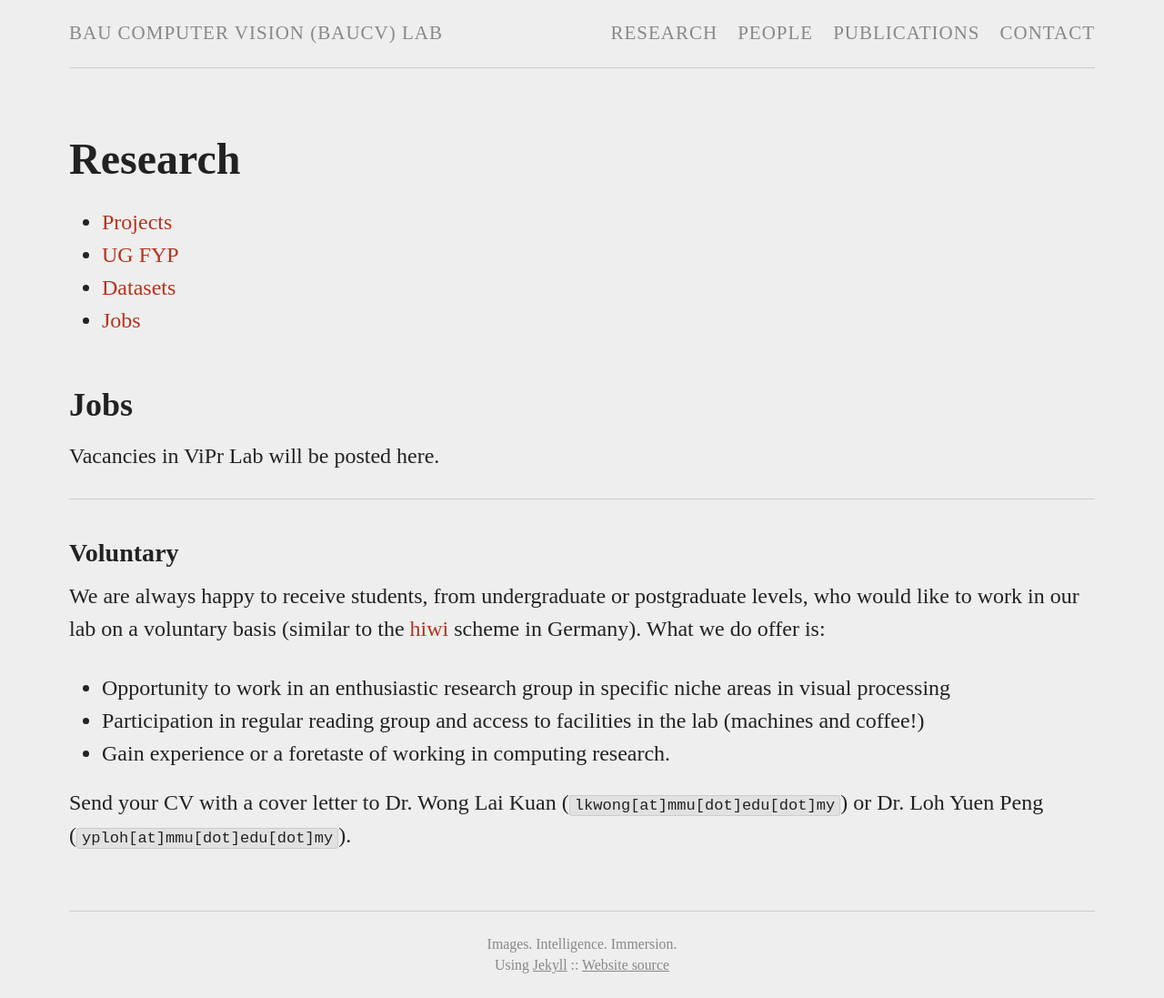
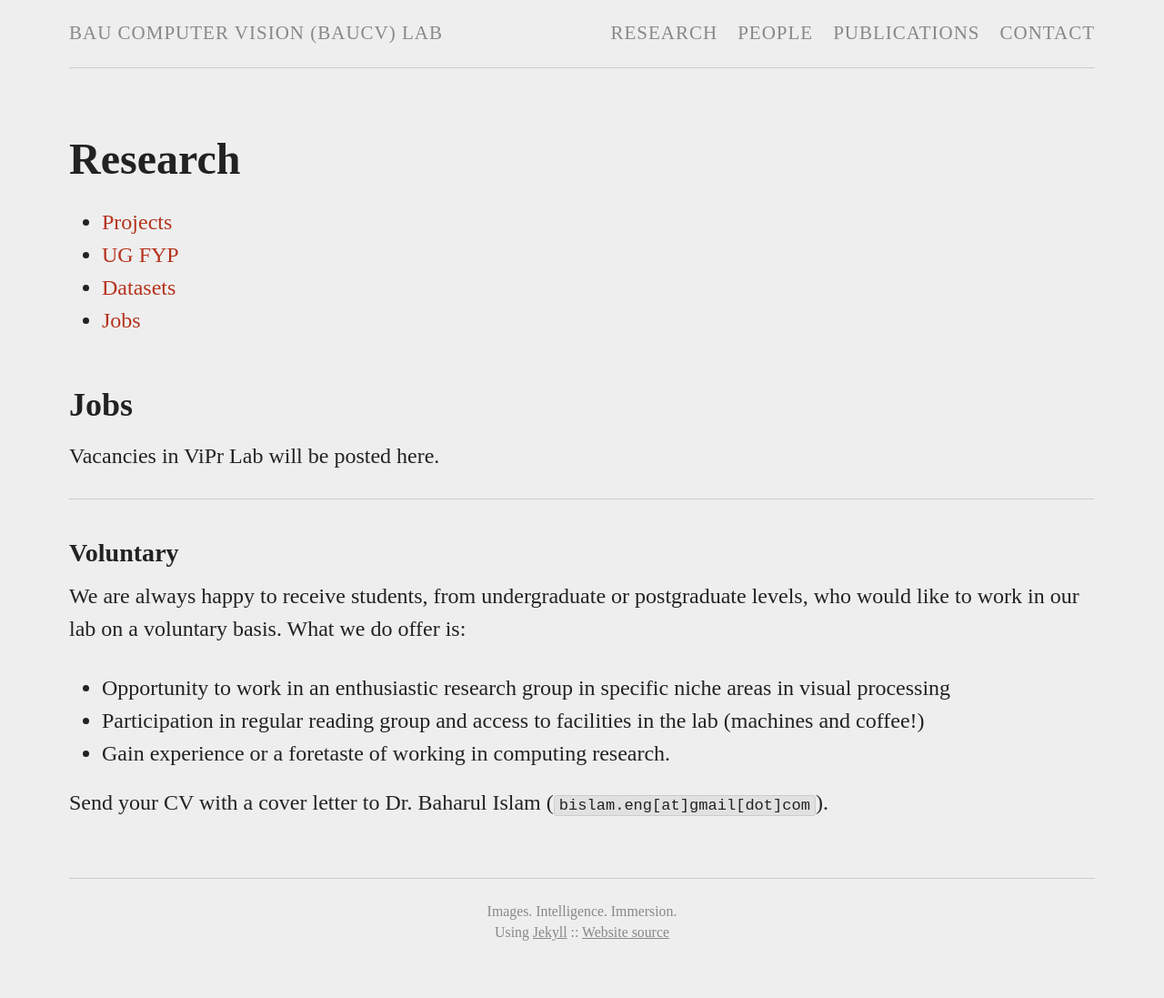
Before and after one commit to baucomputervision/baucomputervision.github.io, a Jekyll site: the page built from jobs.md, in a window 1280 px wide. Shown: the whole page at 91% size. Built offline with Jekyll 4.4.1, drawn with Linux system fonts in a browser that asks for light colours; after the commit the page ends 1061 px from its top, so only the background shows below that.

Commit message:
Update jobs.md

```diff
--- a/jobs.md
+++ b/jobs.md
@@ -19,12 +19,12 @@ Vacancies in ViPr Lab will be posted here.
 ---
 ### Voluntary
 
-We are always happy to receive students, from undergraduate or postgraduate levels, who would like to work in our lab on a voluntary basis (similar to the [hiwi]{:target="_blank"} scheme in Germany). What we do offer is:
+We are always happy to receive students, from undergraduate or postgraduate levels, who would like to work in our lab on a voluntary basis. What we do offer is:
 * Opportunity to work in an enthusiastic research group in specific niche areas in visual processing
 * Participation in regular reading group and access to facilities in the lab (machines and coffee!)
 * Gain experience or a foretaste of working in computing research.
 
-Send your CV with a cover letter to Dr. Wong Lai Kuan (`lkwong[at]mmu[dot]edu[dot]my`) or Dr. Loh Yuen Peng (`yploh[at]mmu[dot]edu[dot]my`).
+Send your CV with a cover letter to Dr. Baharul Islam (`bislam.eng[at]gmail[dot]com`).
 <!-- have ONE **Masters GRA vacancy** ([flyer here]{:target="_blank"}) for project **DeepME**. Interested applicants can fill in the application form below, or click [here]{:target="_blank"} if the form does not load properly on this page. -->
 
 <!-- <iframe src="https://www.formpl.us/form/5236576223232000" frameborder="0" width="800" height="1980" >
```
